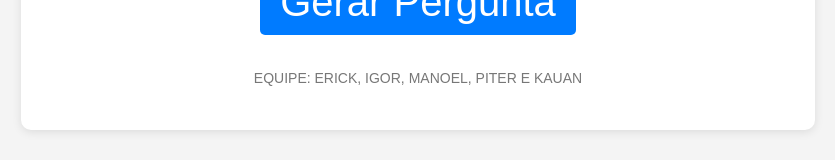
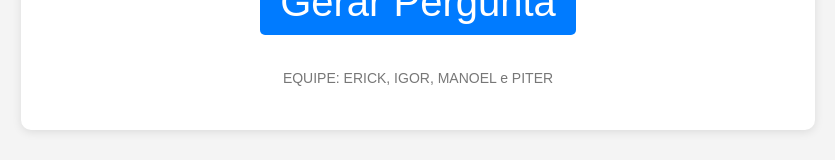
Before and after one commit to ErickGSC/trabalhodesociologia, a plain HTML site: page index.html in a window 1280 px wide. Shown: the part 421-581 px from the top of the page, without its empty margins (222-1057 px from the left). Drawn offline with Linux system fonts and the light colour scheme.

Commit message:
Atualizar o index.html

```diff
--- a/index.html
+++ b/index.html
@@ -13,7 +13,7 @@
     <h1>Gerar pergunta sobre Racismo</h1>
     <button id="generateBtn">Gerar Pergunta</button>
     <p id="questionDisplay"></p>
-    <p class="team">EQUIPE: ERICK, IGOR, MANOEL, PITER E KAUAN</p>
+    <p class="team">EQUIPE: ERICK, IGOR, MANOEL e PITER</p>
   </div>
   <script src="script.js"></script>
 </body>
```
